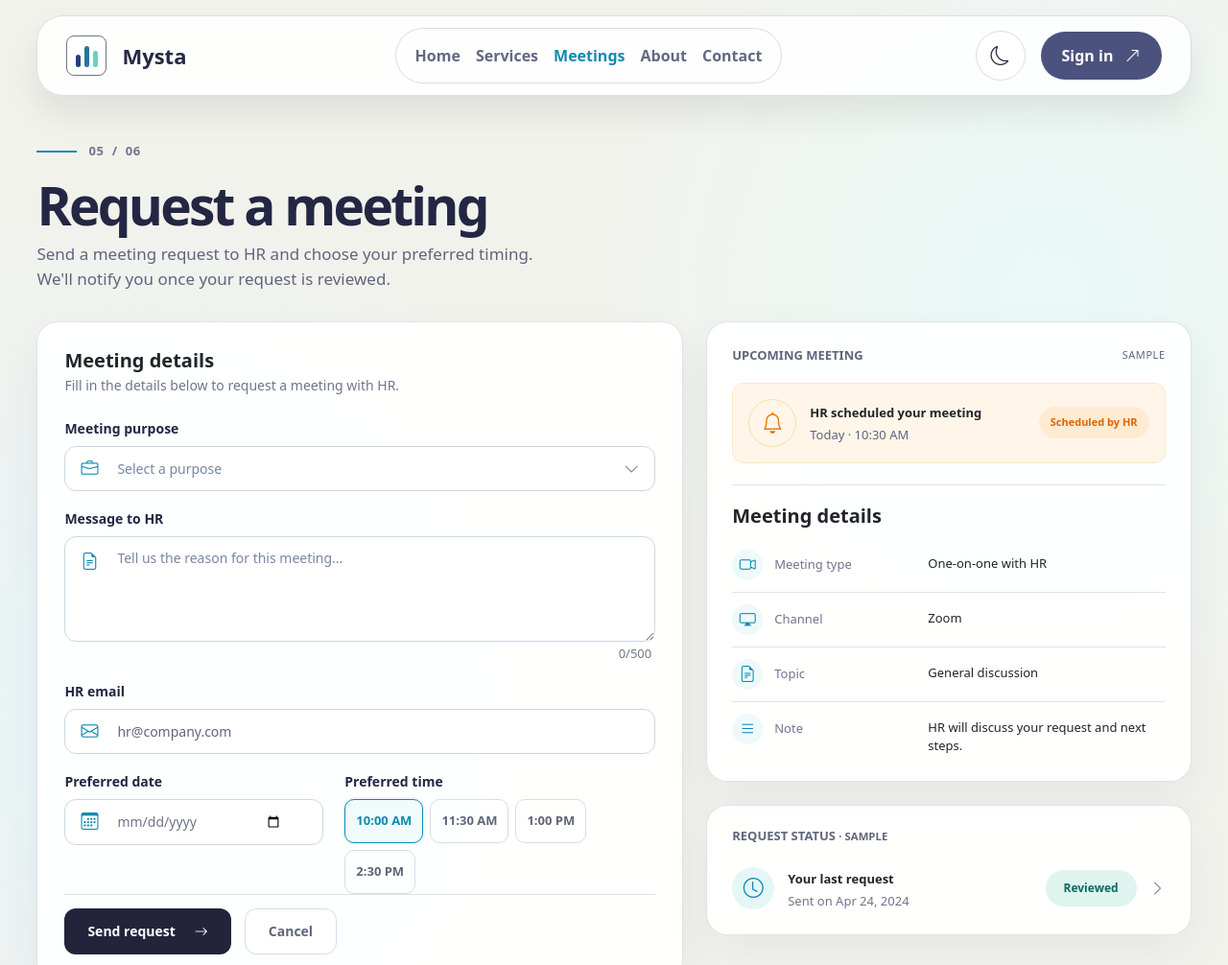
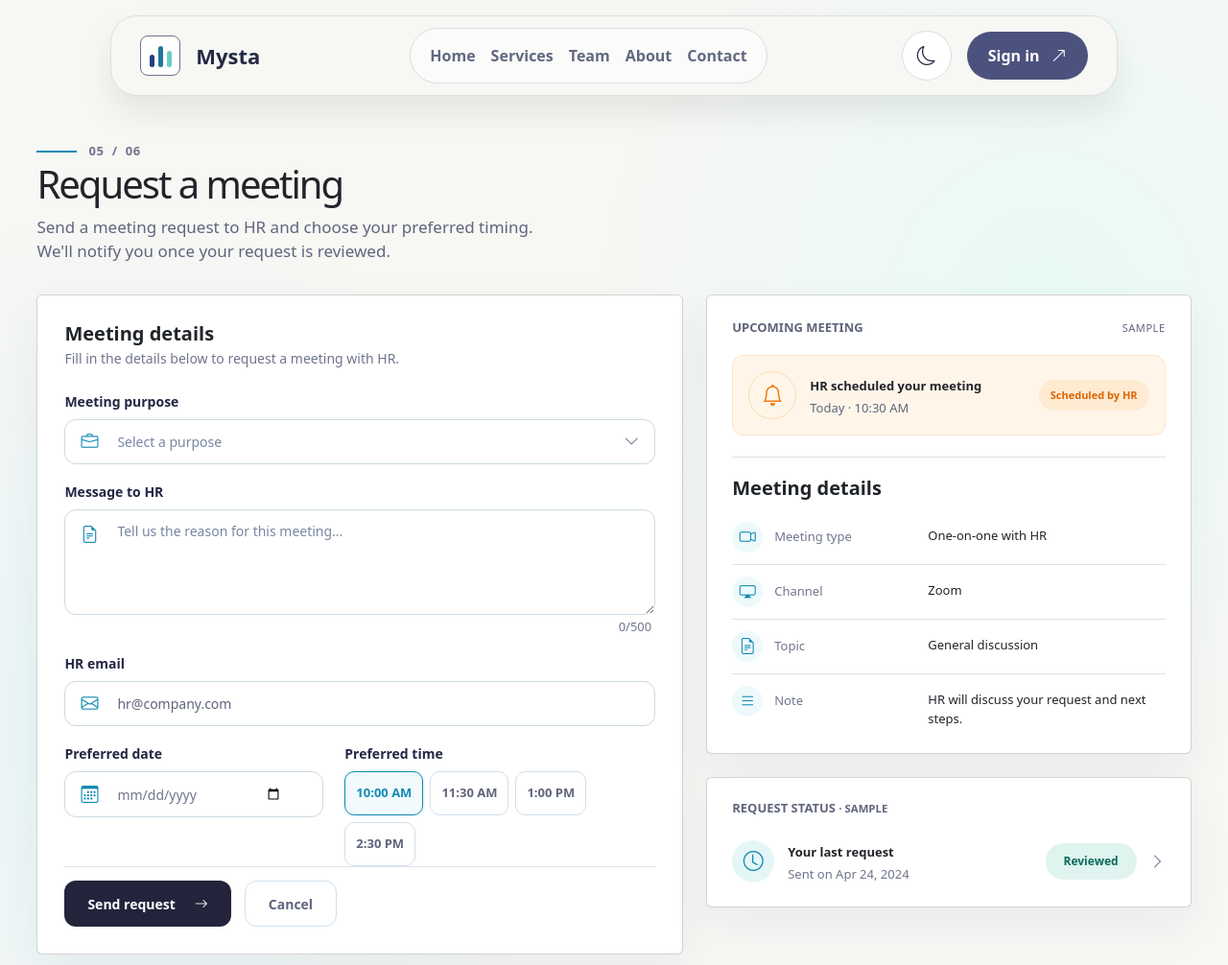
Before and after one commit to HR-Management-System-Group-4/HR-Management-System, a plain HTML site: page Ahmad/Meeting-Zoom/index.html in a window 1280 px wide. Shown: the top 1006 px of the page at 96% size. Drawn offline with nearby package versions, Linux system fonts and the light colour scheme; files whose address does not match are found by name.

Commit message:
assets and other things

```diff
--- a/Ahmad/Meeting-Zoom/index.html
+++ b/Ahmad/Meeting-Zoom/index.html
@@ -6,34 +6,13 @@
   <title>Request a Meeting | Mysta</title>
   <link href="https://cdn.jsdelivr.net/npm/bootstrap@5.3.8/dist/css/bootstrap.min.css" rel="stylesheet">
   <link href="https://cdn.jsdelivr.net/npm/bootstrap-icons@1.11.3/font/bootstrap-icons.min.css" rel="stylesheet">
-  <link rel="stylesheet" href="../../Colors.css">
+  <link rel="stylesheet" href="../../assets/Colors.css">
   <link rel="stylesheet" href="../../nav-bar/nav.css">
   <link rel="stylesheet" href="style.css">
 </head>
 <body>
-  <!-- Shared navbar markup from nav-bar/nav.html. -->
-  <nav class="navbar navbar-expand-lg custom-navbar" aria-label="Main navigation">
-    <div class="container-fluid">
-      <a class="navbar-brand d-flex align-items-center gap-3" href="../Homepage/index.html">
-        <span class="logo-box" aria-hidden="true"><span class="logo-bars"><span></span><span></span><span></span></span></span>
-        <span class="brand-name">Mysta</span>
-      </a>
-      <button class="navbar-toggler" type="button" data-bs-toggle="collapse" data-bs-target="#navbarContent" aria-controls="navbarContent" aria-expanded="false" aria-label="Toggle navigation"><span class="navbar-toggler-icon"></span></button>
-      <div class="collapse navbar-collapse" id="navbarContent">
-        <div class="nav-links-box mx-auto"><ul class="navbar-nav">
-          <li class="nav-item"><a class="nav-link" href="../Homepage/index.html">Home</a></li>
-          <li class="nav-item"><a class="nav-link" href="../Homepage/index.html#services">Services</a></li>
-          <li class="nav-item"><a class="nav-link active" aria-current="page" href="index.html">Meetings</a></li>
-          <li class="nav-item"><a class="nav-link" href="../Homepage/index.html#about">About</a></li>
-          <li class="nav-item"><a class="nav-link" href="../Homepage/index.html#contact">Contact</a></li>
-        </ul></div>
-        <div class="d-flex align-items-center gap-3 right-buttons">
-          <button class="theme-btn" id="themeButton" type="button" aria-label="Switch to dark mode"><i class="bi bi-moon" aria-hidden="true"></i></button>
-          <button class="signin-btn" type="button">Sign in <i class="bi bi-arrow-up-right" aria-hidden="true"></i></button>
-        </div>
-      </div>
-    </div>
-  </nav>
+ <div id="navbar-layout"></div>
+
 
   <main class="meeting-page">
     <header class="page-heading">
@@ -95,6 +74,7 @@
     <section class="video-demo card" aria-labelledby="demoTitle"><div><h2 id="demoTitle">Video meeting demo</h2><p>The attached sample uses Jitsi. Try a separate video room here; a real Zoom invitation must come from HR.</p></div><button id="demoButton" type="button">Open Jitsi demo</button><div id="meet" hidden></div></section>
   </main>
   <script src="https://cdn.jsdelivr.net/npm/bootstrap@5.3.8/dist/js/bootstrap.bundle.min.js"></script>
+  <script src="../../nav-bar/nav-loader.js"></script>
   <script src="main.js"></script>
 </body>
 </html>
--- a/Ahmad/Meeting-Zoom/main.js
+++ b/Ahmad/Meeting-Zoom/main.js
@@ -52,8 +52,9 @@ form.addEventListener('reset', () => {
   document.querySelector('#messageCount').textContent = '0';
 });
 
-const themeButton = document.querySelector('#themeButton');
-themeButton.addEventListener('click', () => {
+document.querySelector('#navbar-layout').addEventListener('click', (event) => {
+  const themeButton = event.target.closest('.theme-btn');
+  if (!themeButton) return;
   document.body.classList.toggle('dark-mode');
   const dark = document.body.classList.contains('dark-mode');
   themeButton.setAttribute('aria-label', dark ? 'Switch to light mode' : 'Switch to dark mode');
--- a/Ahmad/Meeting-Zoom/style.css
+++ b/Ahmad/Meeting-Zoom/style.css
@@ -81,6 +81,9 @@ h1 { margin: 16px 0 8px; font-size: clamp(36px, 4.3vw, 58px); font-weight: 800;
 #meet { flex-basis: 100%; min-height: 500px; margin-top: 10px; }
 #meet[hidden] { display: none; }
 body.dark-mode { --color-text-primary: #eef5f5; --color-text-secondary: #b7c6cd; --color-text-muted: #a8b7c1; --color-background: #15242b; --color-border: rgba(220,240,240,.16); background: #15242b; }
+.dark-mode h1, .dark-mode h2, .dark-mode h3 { color: var(--color-text-primary); }
+.dark-mode .navbar-toggler { border-color: var(--color-border); }
+.dark-mode .navbar-toggler-icon { filter: invert(1); }
 .dark-mode .card, .dark-mode .custom-navbar { background: #20343b; }
 .dark-mode .input-wrap, .dark-mode .cancel-button, .dark-mode .video-demo button, .dark-mode .theme-btn { background: #273e46; color: #eef5f5; }
 .dark-mode .scheduled-banner { background: #393126; }
--- /dev/null
+++ b/nav-bar/nav-loader.js
@@ -0,0 +1,14 @@
+
+const navbarContainer = document.getElementById("navbar-layout");
+
+const scriptPath = document.currentScript.src;
+const navbarFolder = new URL(".", scriptPath);
+
+fetch(new URL("nav.html", navbarFolder))
+    .then(response => response.text())
+    .then(data => {
+        navbarContainer.innerHTML = data;
+    })
+    .catch(error => {
+        console.error("Navbar could not be loaded:", error);
+    });
```
Also changed, not shown: Ahmad/Homepage/index.html (+3 -0 lines), assets/Colors.css (renamed from Colors.css), 1 other file.
